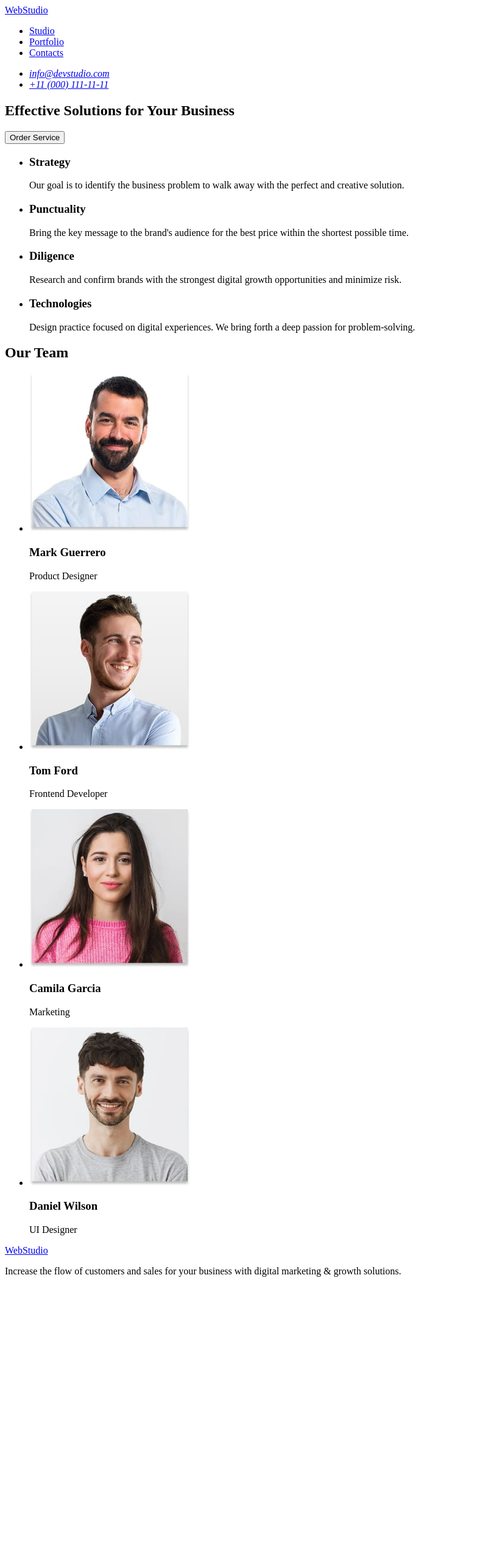
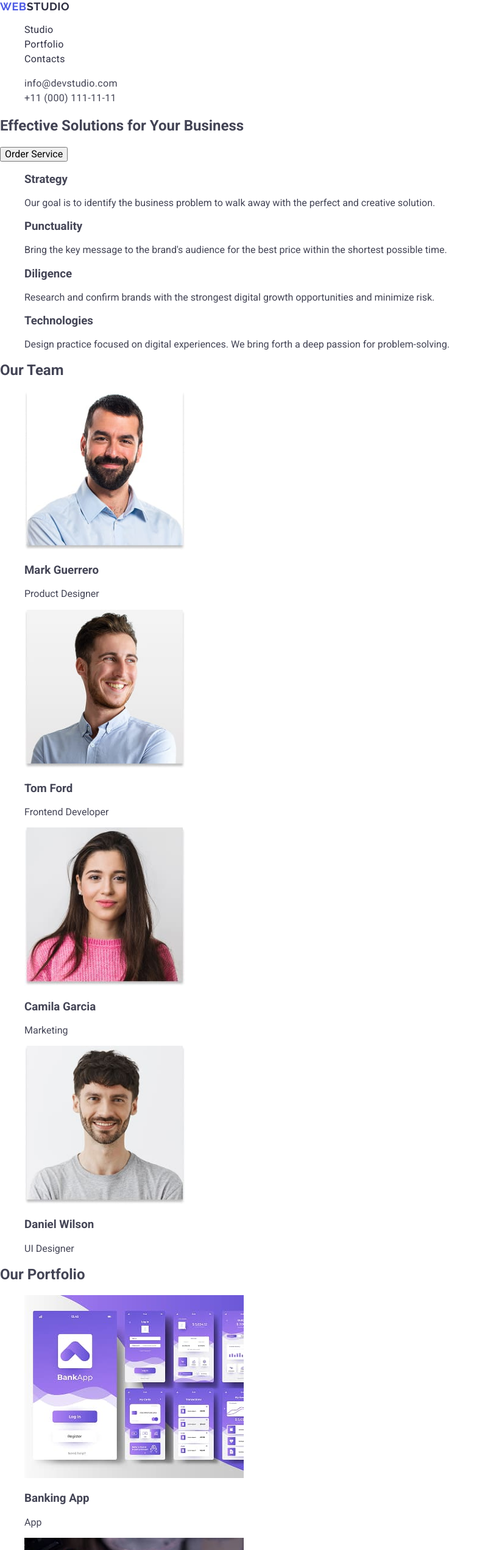
Before and after one commit to MarynayKunets/goit-markup-hw-02, a plain HTML site: page index.html in a window 1280 px wide. Shown: the top 2542 px of the page at 61% size, without its empty margins (0-796 px from the left). Before the commit the page ends 2110 px from the top, so only its background shows below. Drawn offline with nearby package versions, Linux system fonts and the light colour scheme.

Commit message:
add styles header

```diff
--- /dev/null
+++ b/css/styles.css
@@ -0,0 +1,58 @@
+body {
+  font-family: "Roboto", sans-serif;
+  color: #434455;
+  background-color: #ffffff;
+}
+
+ul,
+ol {
+  list-style-type: none;
+}
+a {
+  text-decoration: none;
+}
+.logo {
+  font-family: "Raleway", sans-serif;
+  font-weight: 700;
+  font-size: 18px;
+  line-height: 117%;
+  letter-spacing: 0.03em;
+  text-transform: uppercase;
+  color: #4d5ae5;
+}
+
+.header-logo .logo-part {
+  color: #2e2f42;
+}
+.footer-logo .logo-part {
+  color: #f4f4fd;
+}
+
+.nav-link {
+  font-size: 16px;
+  line-height: 150%;
+  letter-spacing: 0.02em;
+  color: #2e2f42;
+}
+.contacts {
+  font-style: normal;
+}
+.contacts-link {
+  font-size: 16px;
+  line-height: 150%;
+  letter-spacing: 0.02em;
+  color: #434455;
+}
+
+.nav-link:hover,
+.nav-link:focus,
+.contacts-link:hover,
+.contacts-link:focus {
+  color: #404bbf;
+}
+.page-footer {
+  background-color: #2e2f42;
+}
+button {
+  cursor: pointer;
+}
--- a/index.html
+++ b/index.html
@@ -7,24 +7,56 @@
       content="WebStudio - effective solutions for your business, services and team."
     />
     <title>Effective Solutions for Your Business</title>
+
+    <link
+      rel="stylesheet"
+      href="https://cdnjs.cloudflare.com/ajax/libs/modern-normalize/3.0.1/modern-normalize.min.css"
+      integrity="sha512-q6WgHqiHlKyOqslT/lgBgodhd03Wp4BEqKeW6nNtlOY4quzyG3VoQKFrieaCeSnuVseNKRGpGeDU3qPmabCANg=="
+      crossorigin="anonymous"
+      referrerpolicy="no-referrer"
+    />
+
+    <link rel="preconnect" href="https://fonts.googleapis.com" />
+    <link rel="preconnect" href="https://fonts.gstatic.com" crossorigin />
+    <link
+      href="https://fonts.googleapis.com/css2?family=Raleway:wght@700&family=Roboto:ital,wght@0,100..900;1,100..900&display=swap"
+      rel="stylesheet"
+    />
+    <link rel="stylesheet" href="./css/styles.css" />
   </head>
 
   <body>
-    <header>
-      <nav>
-        <a href="./index.html">WebStudio</a>
+    <header class="page-header">
+      <nav class="header-nav">
+        <a class="logo header-logo" href="#studio"
+          >WEB<span class="logo-part">STUDIO</span>
+        </a>
 
-        <ul>
-          <li><a href="#studio">Studio</a></li>
-          <li><a href="#portfolio">Portfolio</a></li>
-          <li><a href="#contacts">Contacts</a></li>
+        <ul class="nav-list">
+          <li class="nav-item">
+            <a class="nav-link" href="#studio">Studio</a>
+          </li>
+          <li class="nav-item">
+            <a class="nav-link" href="#portfolio">Portfolio</a>
+          </li>
+          <li class="nav-item">
+            <a class="nav-link" href="#contacts">Contacts</a>
+          </li>
         </ul>
       </nav>
 
-      <address>
-        <ul>
-          <li><a href="mailto:info@devstudio.com">info@devstudio.com</a></li>
-          <li><a href="tel:+110001111111">+11 (000) 111-11-11</a></li>
+      <address class="contacts">
+        <ul class="contacts-list">
+          <li class="contacts-item">
+            <a class="contacts-link" href="mailto:info@devstudio.com"
+              >info@devstudio.com</a
+            >
+          </li>
+          <li class="contacts-item">
+            <a class="contacts-link" href="tel:+110001111111"
+              >+11 (000) 111-11-11</a
+            >
+          </li>
         </ul>
       </address>
     </header>
@@ -73,7 +105,7 @@
       </section>
 
       <!-- Our Team -->
-      <section id="portfolio">
+      <section id="team">
         <h2>Our Team</h2>
 
         <ul>
@@ -122,10 +154,78 @@
           </li>
         </ul>
       </section>
+
+      <!-- Our Portfolio-->
+      <section id="portfolio">
+        <h2>Our Portfolio</h2>
+        <ul>
+          <li>
+            <img
+              src="./images/img5.jpg"
+              alt="Banking App interface example"
+              width="360"
+            />
+            <h3>Banking App</h3>
+            <p>App</p>
+          </li>
+
+          <li>
+            <img
+              src="./images/img6.jpg"
+              alt="Cashless payment process"
+              width="360"
+            />
+            <h3>Cashless Payment</h3>
+            <p>Marketing</p>
+          </li>
+
+          <li>
+            <img
+              src="./images/img7.jpg"
+              alt="Meditation app screens"
+              width="360"
+            />
+            <h3>Meditation App</h3>
+            <p>App</p>
+          </li>
+
+          <li>
+            <img
+              src="./images/img8.jpg"
+              alt="Taxi service smartphone application"
+              width="360"
+            />
+            <h3>Taxi Service</h3>
+            <p>Marketing</p>
+          </li>
+
+          <li>
+            <img
+              src="./images/img9.jpg"
+              alt="Digital screen illustrations"
+              width="360"
+            />
+            <h3>Screen Illustrations</h3>
+            <p>Design</p>
+          </li>
+
+          <li>
+            <img
+              src="./images/img10.jpg"
+              alt="Online courses mobile interface"
+              width="360"
+            />
+            <h3>Online Courses</h3>
+            <p>Marketing</p>
+          </li>
+        </ul>
+      </section>
     </main>
 
-    <footer id="contacts">
-      <a href="./index.html">WebStudio</a>
+    <footer class="page-footer" id="contacts">
+      <a class="logo footer-logo" href="./index.html"
+        >WEB<span class="logo-part">STUDIO</span>
+      </a>
       <p>
         Increase the flow of customers and sales for your business with digital
         marketing & growth solutions.
```
Also changed, not shown: images/img10.jpg (added), images/img5.jpg (added), images/img6.jpg (added), images/img7.jpg (added), images/img8.jpg (added), images/img9.jpg (added).
